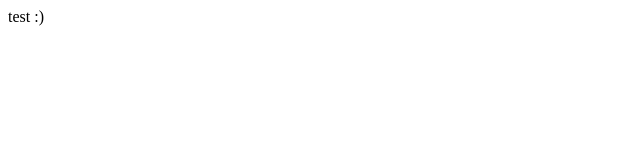
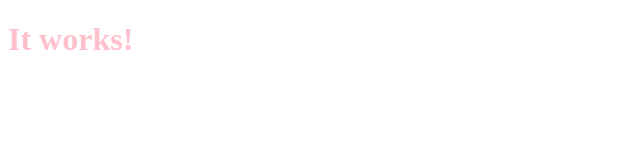
Before and after one commit to webaaz/webaaz.github.io, a plain HTML site: page index.html in a window 1280 px wide. Shown: the whole page, without its empty margins (0-640 px from the left). Drawn offline with Linux system fonts and the light colour scheme.

Commit message:
it works

```diff
--- a/index.html
+++ b/index.html
@@ -1 +1,11 @@
-test :)
+<!doctype html>
+<html lang="en">
+    <head>
+        <meta charset="utf-8">
+        <title>It works!</title>
+        <link rel="stylesheet" href="style.css">
+    </head>
+    <body>
+    	<h1>It works!</h1>
+    </body>
+</html>
--- /dev/null
+++ b/style.css
@@ -0,0 +1,3 @@
+h1 {
+	color:pink;
+}
```
